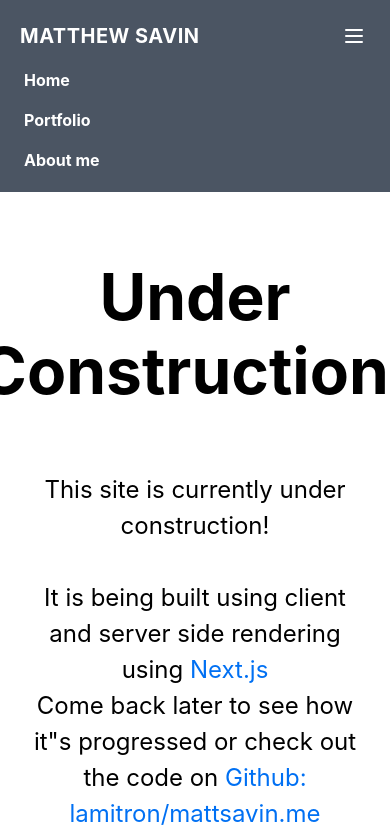
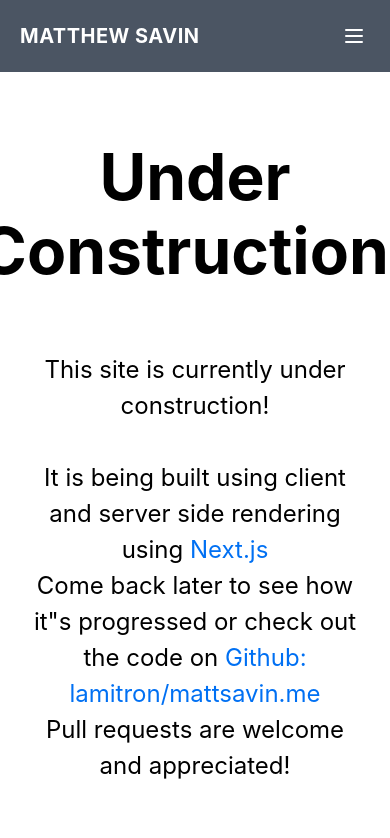
Before and after one commit to mattsavin/mattsavin.me, a Next.js app: page / in a window 390 px wide. Shown: the top 838 px of the page. Built offline with nearby package versions, Linux system fonts and the light colour scheme.

Commit message:
fix navbar being open by default

```diff
--- a/components/navbar.tsx
+++ b/components/navbar.tsx
@@ -33,7 +33,7 @@ const Navbar: () => JSX.Element = () => {
                 </button>
 
                 <div className={'w-full lg:inline-flex lg:flex-grow lg:w-auto'}>
-                    <div className={`${sidebar ? 'hidden': ''} lg:inline-flex lg:flex-row lg:ml-auto lg:w-auto w-full lg:items-center items-start  flex flex-col lg:h-auto`}>
+                    <div className={`${!sidebar ? 'hidden': ''} lg:inline-flex lg:flex-row lg:ml-auto lg:w-auto w-full lg:items-center items-start  flex flex-col lg:h-auto`}>
                         <Link href='/'>
                             <a className='lg:inline-flex lg:w-auto w-full px-3 py-2 rounded text-white font-bold items-center justify-center hover:bg-gray-500 hover:text-white '>
                                 Home
```
